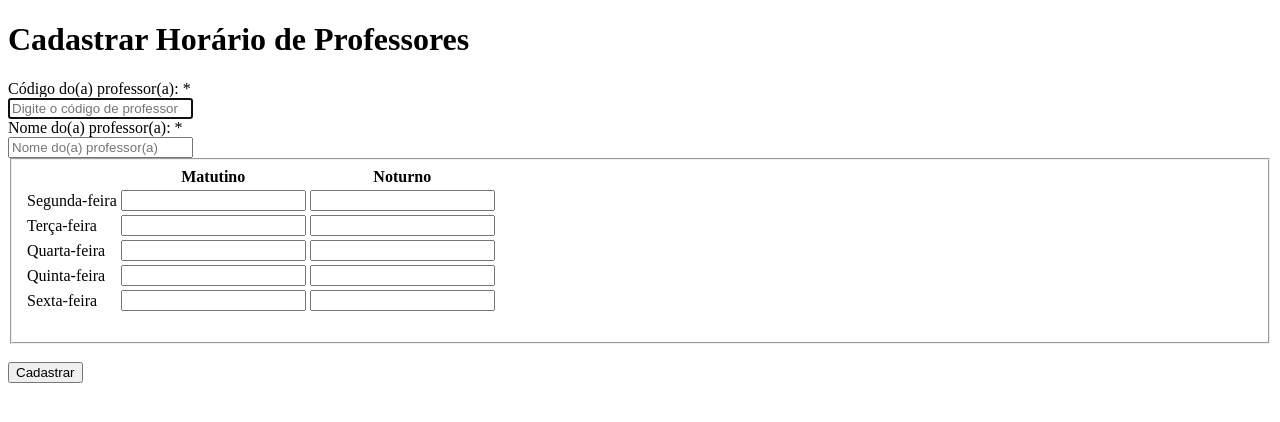
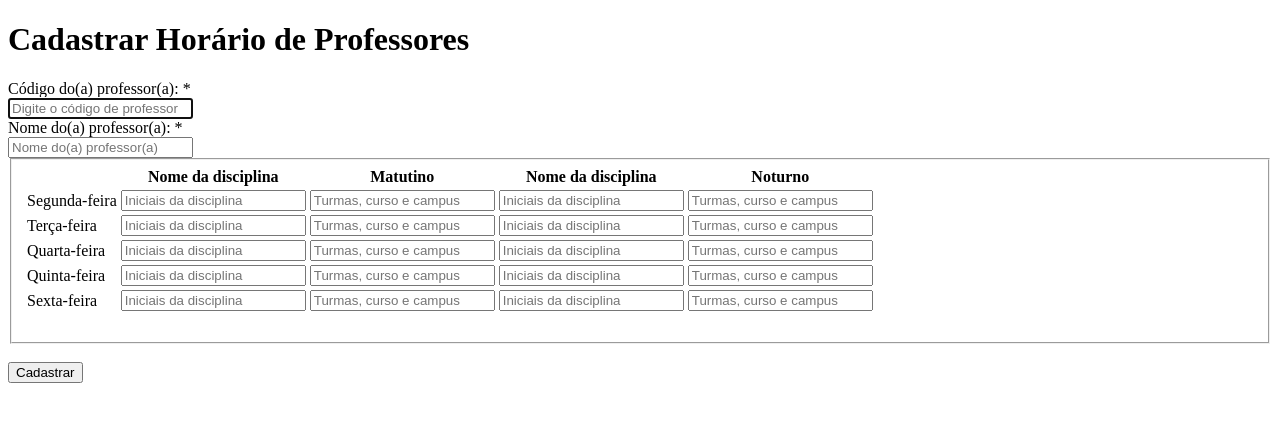
Before and after one commit to gabrielgianni/sistema-horarios-ies, a PHP site: page /cadastrar in a window 1280 px wide. Shown: the top 422 px of the page. Run offline with PHP 8.4, Linux system fonts and the light colour scheme.

Commit message:
:sparkles: reestruturação do bd com novos campos

```diff
--- a/cadastrar/index.php
+++ b/cadastrar/index.php
@@ -27,7 +27,9 @@
             <table>
                 <tr>
                     <th></th>
+                    <th>Nome da disciplina</th>
                     <th>Matutino</th>
+                    <th>Nome da disciplina</th>
                     <th>Noturno</th>
                 </tr>
                 <tr>
@@ -35,10 +37,16 @@
                         <label for="segM">Segunda-feira</label>
                     </td>
                     <td>
-                        <input type="text" id="segM" name="segM">
+                        <input type="text" id="discSegM" name="discSegM" placeholder="Iniciais da disciplina">
                     </td>
                     <td>
-                        <input type="text" id="segN" name="segN">
+                        <input type="text" id="segM" name="segM" placeholder="Turmas, curso e campus">
+                    </td>
+                    <td>
+                        <input type="text" id="discSegN" name="discSegN" placeholder="Iniciais da disciplina">
+                    </td>
+                    <td>
+                        <input type="text" id="segN" name="segN" placeholder="Turmas, curso e campus">
                     </td>
                 </tr>
                 <tr>
@@ -46,10 +54,16 @@
                         <label for="terM">Terça-feira</label>
                     </td>
                     <td>
-                        <input type="text" id="terM" name="terM">
+                        <input type="text" id="discTerM" name="discTerM" placeholder="Iniciais da disciplina">
                     </td>
                     <td>
-                        <input type="text" id="terN" name="terN">
+                        <input type="text" id="terM" name="terM" placeholder="Turmas, curso e campus">
+                    </td>
+                    <td>
+                        <input type="text" id="discTerN" name="discTerN" placeholder="Iniciais da disciplina">
+                    </td>
+                    <td>
+                        <input type="text" id="terN" name="terN" placeholder="Turmas, curso e campus">
                     </td>
                 </tr>
                 <tr>
@@ -57,10 +71,16 @@
                         <label for="quaM">Quarta-feira</label>
                     </td>
                     <td>
-                        <input type="text" id="quaM" name="quaM">
+                        <input type="text" id="discQuaM" name="discQuaM" placeholder="Iniciais da disciplina">
                     </td>
                     <td>
-                        <input type="text" id="quaN" name="quaN">
+                        <input type="text" id="quaM" name="quaM" placeholder="Turmas, curso e campus">
+                    </td>
+                    <td>
+                        <input type="text" id="discQuaN" name="discQuaN" placeholder="Iniciais da disciplina">
+                    </td>
+                    <td>
+                        <input type="text" id="quaN" name="quaN" placeholder="Turmas, curso e campus">
                     </td>
                 </tr>
                 <tr>
@@ -68,10 +88,16 @@
                         <label for="quiM">Quinta-feira</label>
                     </td>
                     <td>
-                        <input type="text" id="quiM" name="quiM">
+                        <input type="text" id="discQuiM" name="discQuiM" placeholder="Iniciais da disciplina">
                     </td>
                     <td>
-                        <input type="text" id="quiN" name="quiN">
+                        <input type="text" id="quiM" name="quiM" placeholder="Turmas, curso e campus">
+                    </td>
+                    <td>
+                        <input type="text" id="discQuiN" name="discQuiN" placeholder="Iniciais da disciplina">
+                    </td>
+                    <td>
+                        <input type="text" id="quiN" name="quiN" placeholder="Turmas, curso e campus">
                     </td>
                 </tr>
                 <tr>
@@ -79,10 +105,16 @@
                         <label for="sexM">Sexta-feira</label>
                     </td>
                     <td>
-                        <input type="text" id="sexM" name="sexM">
+                        <input type="text" id="discSexM" name="discSexM" placeholder="Iniciais da disciplina">
                     </td>
                     <td>
-                        <input type="text" id="sexN" name="sexN">
+                        <input type="text" id="sexM" name="sexM" placeholder="Turmas, curso e campus">
+                    </td>
+                    <td>
+                        <input type="text" id="discSexN" name="discSexN" placeholder="Iniciais da disciplina">
+                    </td>
+                    <td>
+                        <input type="text" id="sexN" name="sexN" placeholder="Turmas, curso e campus">
                     </td>
                 </tr>
             </table>
```
Also changed, not shown: cadastrar/action.php (+11 -1 lines), professores/index.php (+34 -2 lines).
